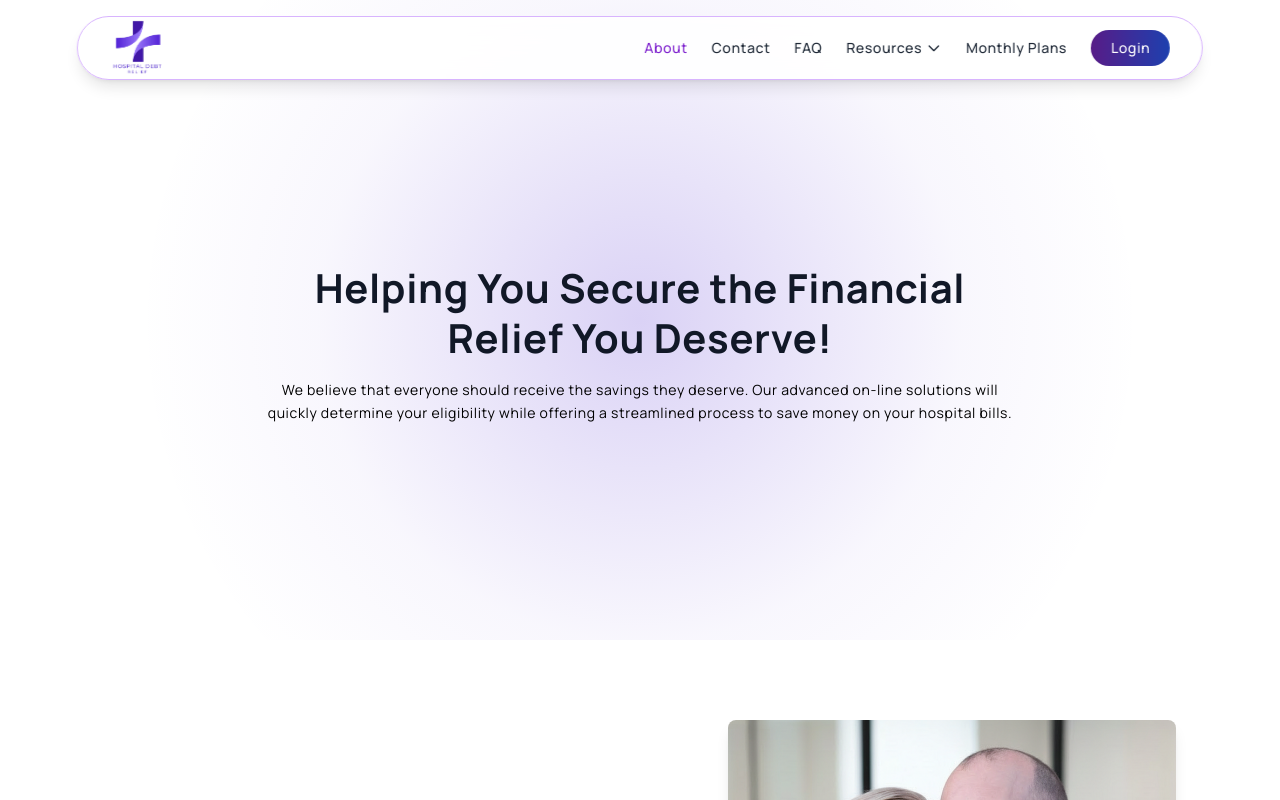
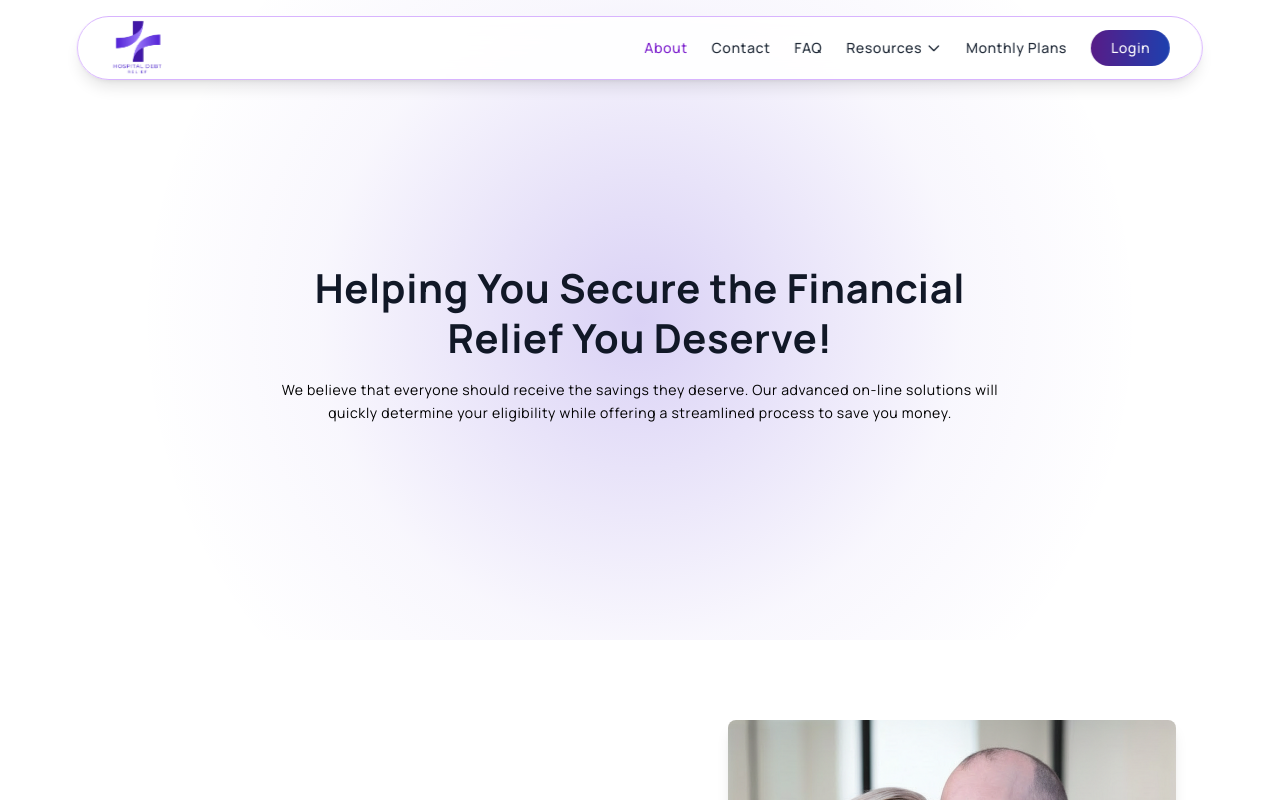
Before and after one commit to Onegreekmyth/Hospital_Debt_Relief_Web, a React (Vite) app: page /about in a window 1280 px wide. Shown: the top 800 px of the page. Built offline with nearby package versions, Linux system fonts and the light colour scheme; no server answers.

Commit message:
Update About page text for clarity and change support email address in FAQ

```diff
--- a/src/pages/About.jsx
+++ b/src/pages/About.jsx
@@ -24,7 +24,7 @@ const AboutPage = () => {
           Helping You Secure the Financial Relief You Deserve!
           </h1>
           <p className="mt-4 text-black text-[12px] md:text-[14px] leading-relaxed px-2">
-          We believe that everyone should receive the savings they deserve. Our advanced on-line solutions will quickly determine your eligibility while offering a streamlined process to save money on your hospital bills.          </p>
+          We believe that everyone should receive the savings they deserve. Our advanced on-line solutions will quickly determine your eligibility while offering a streamlined process to save you money.</p>
         </div>
       </section>
 
--- a/src/pages/Faq.jsx
+++ b/src/pages/Faq.jsx
@@ -89,7 +89,7 @@ const faqs = [
   },
   {
     question: "Who can I reach out to if I have questions?",
-    answer: ["Send us an email at help@hospitaldebtrelief.com."],
+    answer: ["Send us an email at support@hospitaldebtrelief.com."],
   },
   {
     question: "I have a membership, can I cancel anytime?",
```
